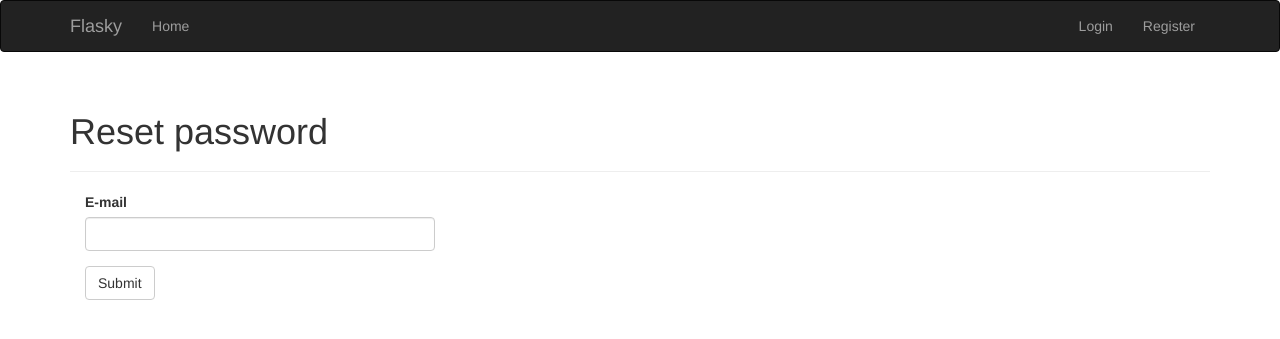
After one commit to jgrycz/study, a Flask app: page /auth/reset_password_request in a window 1280 px wide. The commit adds this page. Shown: the top 339 px of the page. Run offline with Flask 2, Linux system fonts and the light colour scheme; some libraries are stand-ins or nearby versions.

Commit message:
added reset password feature

```diff
--- a/flask/helloworld/app/auth/forms.py
+++ b/flask/helloworld/app/auth/forms.py
@@ -33,3 +33,18 @@ class ChangePasswordForm(FlaskForm):
     new_password = PasswordField('New password', validators=[DataRequired(), EqualTo('new_password2', 'Passwords have to be equal')])
     new_password2 = PasswordField('New password', validators=[DataRequired()])
     change = SubmitField('Change')
+
+
+class ResetPasswordForm(FlaskForm):
+    email = StringField('E-mail', validators=[DataRequired(), Length(1, 64), Email()])
+    submit = SubmitField('Submit')
+
+    def validate_email(self, field):
+        if not User.query.filter_by(email=field.data).first():
+            raise ValidationError('Can not find email address')
+
+
+class SetNewPasswordForm(FlaskForm):
+    new_password = PasswordField('New password', validators=[DataRequired(), EqualTo('new_password2', 'Passwords have to be equal')])
+    new_password2 = PasswordField('New password', validators=[DataRequired()])
+    change = SubmitField('Submit')
--- a/flask/helloworld/app/auth/views.py
+++ b/flask/helloworld/app/auth/views.py
@@ -2,7 +2,7 @@ from flask import render_template, redirect, request, url_for, flash
 from flask_login import login_user, logout_user, login_required, current_user
 from . import auth
 from ..models import User
-from .forms import LoginForm, RegistrationForm, ChangePasswordForm
+from .forms import LoginForm, RegistrationForm, ChangePasswordForm, ResetPasswordForm, SetNewPasswordForm
 from .. import db
 
 
@@ -98,3 +98,29 @@ def change_password():
         else:
             flash('Incorrect current password')
     return render_template('auth/change_password.html', form=form)
+
+
+@auth.route('/reset_password_request', methods=['GET', 'POST'])
+def reset_password_request():
+    if not current_user.is_anonymous:
+        return redirect(url_for('main.index'))
+    form = ResetPasswordForm()
+    if form.validate_on_submit():
+        user = User.query.filter_by(email=form.email.data).first()
+        if user:
+            token = user.generate_reset_token()
+            url = url_for('auth.set_new_password', token=token, _external=True)
+            flash('To reset your password go to following url: {}'.format(url))
+            return redirect(url_for('main.index'))
+    return render_template('auth/reset_password_request.html', form=form)
+
+
+@auth.route('/reset_password/<token>', methods=['GET', 'POST'])
+def reset_password(token):
+    form = SetNewPasswordForm()
+    if form.validate_on_submit():
+        User.reset_password(token, form.new_password.data)
+        db.session.commit()
+        flash('Your password has been changed!')
+        return redirect(url_for('main.index'))
+    return render_template('auth/reset_password.html', form=form)
--- /dev/null
+++ b/flask/helloworld/app/templates/auth/reset_password_request.html
@@ -0,0 +1,13 @@
+{% extends "base.html" %}
+{% import "bootstrap/wtf.html" as wtf %}
+{% block title %}Flasky - Reset password{% endblock %}
+
+{% block page_content %}
+
+<div class="page-header">
+    <h1>Reset password</h1>
+</div>
+<div class="col-md-4">
+    {{ wtf.quick_form(form) }}
+</div>
+{% endblock %}
```
Also changed, not shown: flask/helloworld/app/models.py (+19 -0 lines), flask/helloworld/app/templates/auth/login.html (+8 -5 lines), flask/helloworld/app/templates/auth/reset_password.html (added, +13 -0 lines).
